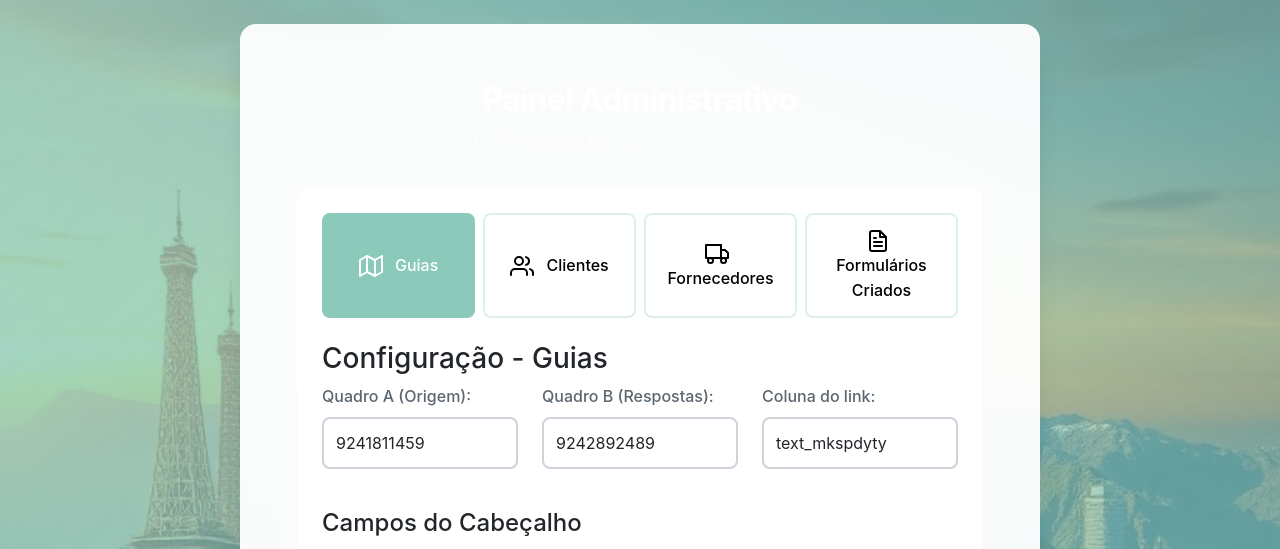
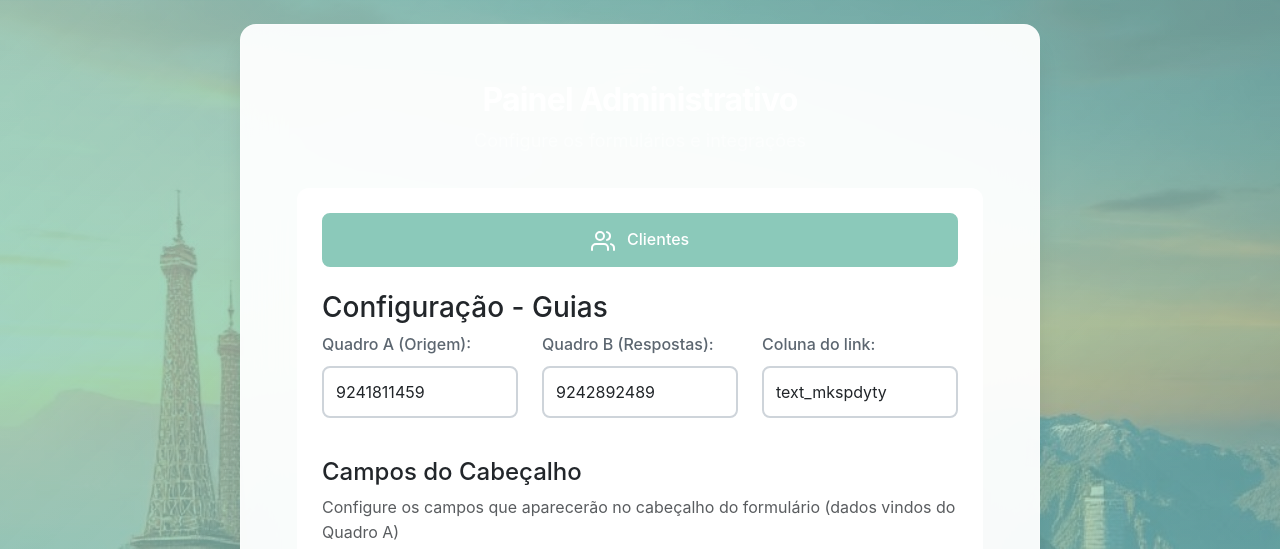
Before and after one commit to ricardocosta23/formularioguias, a Flask app: page /admin in a window 1280 px wide. Shown: the top 549 px of the page. Run offline with Flask 3, Linux system fonts and the light colour scheme.

Commit message:
Update admin.html

```diff
--- a/templates/admin.html
+++ b/templates/admin.html
@@ -11,22 +11,22 @@
 
     <div class="admin-section">
         <div class="form-type-tabs">
-          <button type="button" class="tab-button active" data-tab="guias">
+          <!--<button type="button" class="tab-button active" data-tab="guias">
                 <i data-feather="map" class="me-2"></i>
                 Guias
-            </button>
-           <button type="button" class="tab-button" data-tab="clientes">
+            </button>-->
+           <button type="button" class="tab-button active" data-tab="clientes">
                 <i data-feather="users" class="me-2"></i>
                 Clientes
             </button>
-          <button type="button" class="tab-button" data-tab="fornecedores">
+         <!-- <button type="button" class="tab-button" data-tab="fornecedores">
                 <i data-feather="truck" class="me-2"></i>
                 Fornecedores
             </button>
             <button type="button" class="tab-button" data-tab="forms">
                 <i data-feather="file-text" class="me-2"></i>
                 Formulários Criados
-            </button>
+            </button>-->
         </div>
 
         <!-- Guias Configuration -->
@@ -123,7 +123,7 @@
         </div>
 
         <!-- Clientes Configuration -->
-        <div id="clientes-config" class="config-form">
+        <div id="clientes-config" class="config-form active" style="display: block;">
             <h3>Configuração - Clientes</h3>
             <div class="row">
                 <div class="col-md-4">
```
